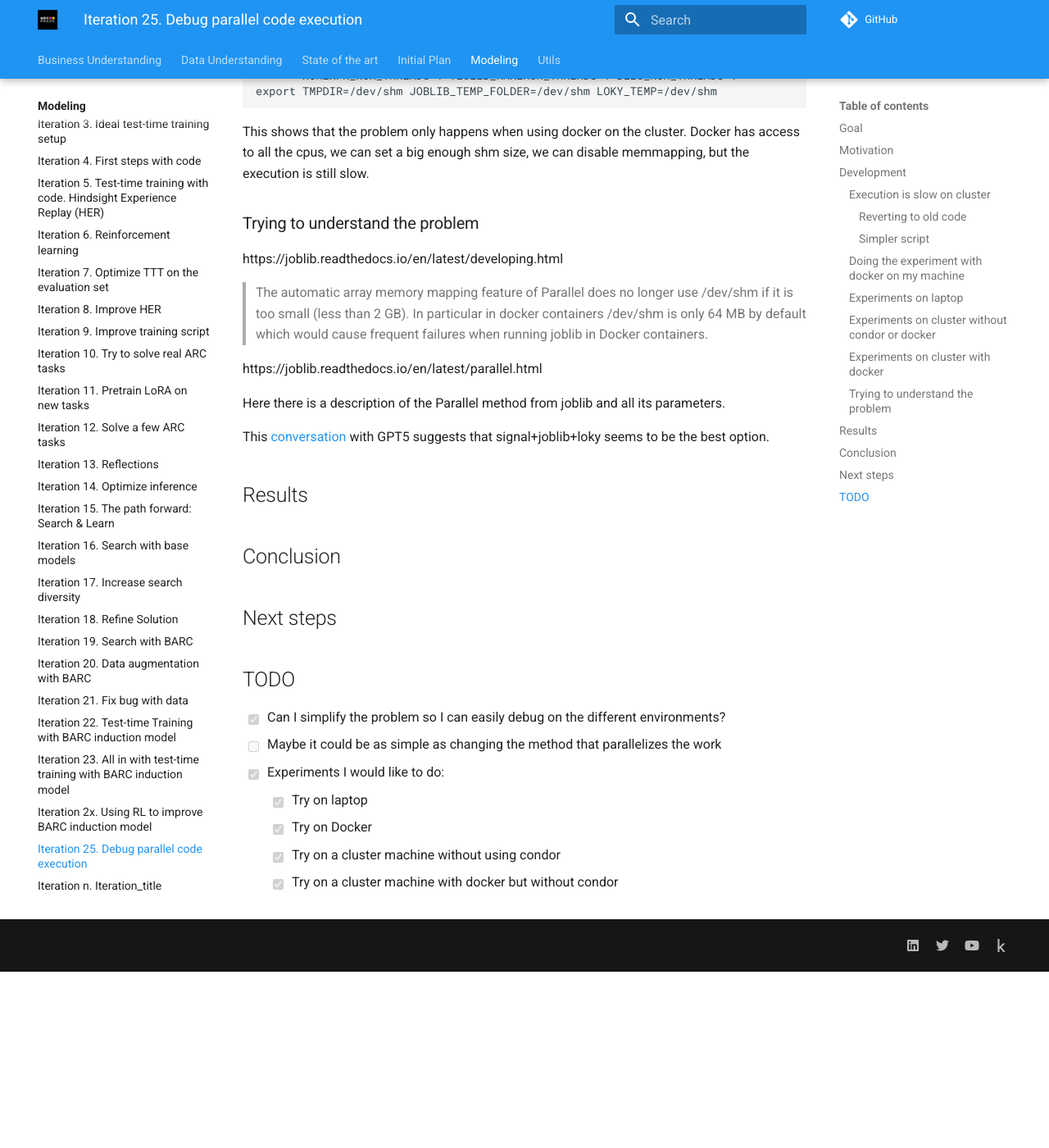
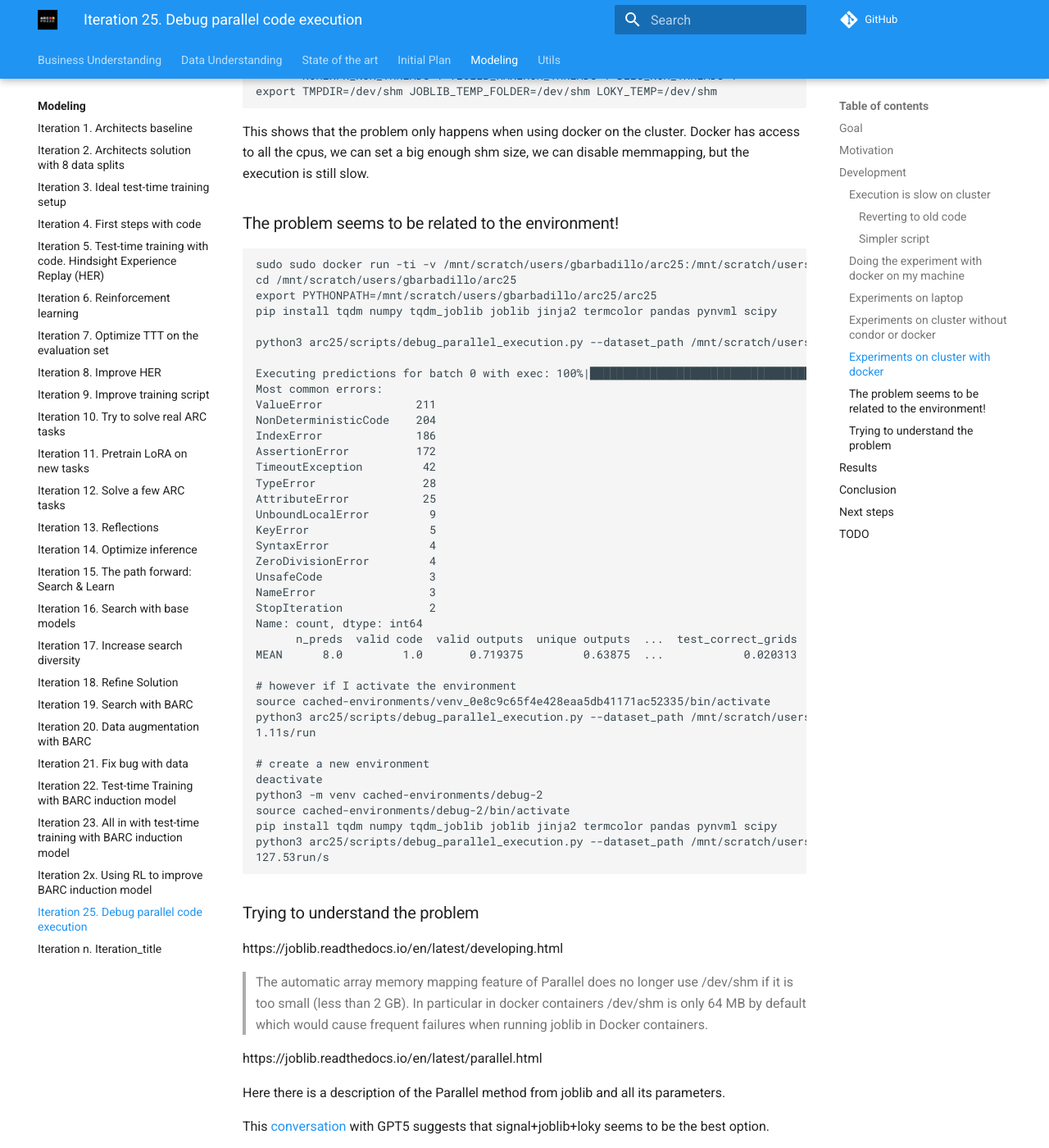
Before and after one commit to ironbar/arc25, an MkDocs documentation site: the page built from docs/modeling/Iteration_25_debug_parallel_code_execution.md, in a window 1280 px wide and 1400 px high, scrolled down 5628 px. Shown: the whole window at 82% size. Built offline with MkDocs 1.6.1 and Material for MkDocs 9.7.7, drawn with Linux system fonts in a browser that asks for light colours; comment, search, counter and statistics services are not loaded; before the commit the page ends 6813 px from its top, so only the background shows below that.

Commit message:
updated documentation with possible problem

````diff
--- a/docs/modeling/Iteration_25_debug_parallel_code_execution.md
+++ b/docs/modeling/Iteration_25_debug_parallel_code_execution.md
@@ -272,6 +272,50 @@ export TMPDIR=/dev/shm JOBLIB_TEMP_FOLDER=/dev/shm LOKY_TEMP=/dev/shm
 This shows that the problem only happens when using docker on the cluster. Docker has access to all the cpus,
 we can set a big enough shm size, we can disable memmapping, but the execution is still slow.
 
+### The problem seems to be related to the environment!
+
+```bash
+sudo sudo docker run -ti -v /mnt/scratch/users/gbarbadillo/arc25:/mnt/scratch/users/gbarbadillo/arc25 gbarbadillo/cuda-python:python3.10-cuda14.1
+cd /mnt/scratch/users/gbarbadillo/arc25
+export PYTHONPATH=/mnt/scratch/users/gbarbadillo/arc25/arc25
+pip install tqdm numpy tqdm_joblib joblib jinja2 termcolor pandas pynvml scipy
+
+python3 arc25/scripts/debug_parallel_execution.py --dataset_path /mnt/scratch/users/gbarbadillo/arc25/data/arc-prize-2024/arc-agi_evaluation_challenges.json --prediction_path /mnt/scratch/users/gbarbadillo/arc25/predictions/2025-08-28-base-model/evaluation/8preds_2025_09_02_05_36_40_predictions.json --n_jobs 20
+
+Executing predictions for batch 0 with exec: 100%|███████████████████████████████████| 3200/3200 [00:10<00:00, 307.04run/s]
+Most common errors:
+ValueError              211
+NonDeterministicCode    204
+IndexError              186
+AssertionError          172
+TimeoutException         42
+TypeError                28
+AttributeError           25
+UnboundLocalError         9
+KeyError                  5
+SyntaxError               4
+ZeroDivisionError         4
+UnsafeCode                3
+NameError                 3
+StopIteration             2
+Name: count, dtype: int64
+      n_preds  valid code  valid outputs  unique outputs  ...  test_correct_grids  test_pass_rate  test_is_correct  is_correct
+MEAN      8.0         1.0       0.719375         0.63875  ...            0.020313        0.019688           0.0725      0.0575
+
+# however if I activate the environment
+source cached-environments/venv_0e8c9c65f4e428eaa5db41171ac52335/bin/activate
+python3 arc25/scripts/debug_parallel_execution.py --dataset_path /mnt/scratch/users/gbarbadillo/arc25/data/arc-prize-2024/arc-agi_evaluation_challenges.json --prediction_path /mnt/scratch/users/gbarbadillo/arc25/predictions/2025-08-28-base-model/evaluation/8preds_2025_09_02_05_36_40_predictions.json --n_jobs 20
+1.11s/run
+
+# create a new environment
+deactivate
+python3 -m venv cached-environments/debug-2
+source cached-environments/debug-2/bin/activate
+pip install tqdm numpy tqdm_joblib joblib jinja2 termcolor pandas pynvml scipy
+python3 arc25/scripts/debug_parallel_execution.py --dataset_path /mnt/scratch/users/gbarbadillo/arc25/data/arc-prize-2024/arc-agi_evaluation_challenges.json --prediction_path /mnt/scratch/users/gbarbadillo/arc25/predictions/2025-08-28-base-model/evaluation/8preds_2025_09_02_05_36_40_predictions.json --n_jobs 20
+127.53run/s
+```
+
 ### Trying to understand the problem
 
 https://joblib.readthedocs.io/en/latest/developing.html
````
